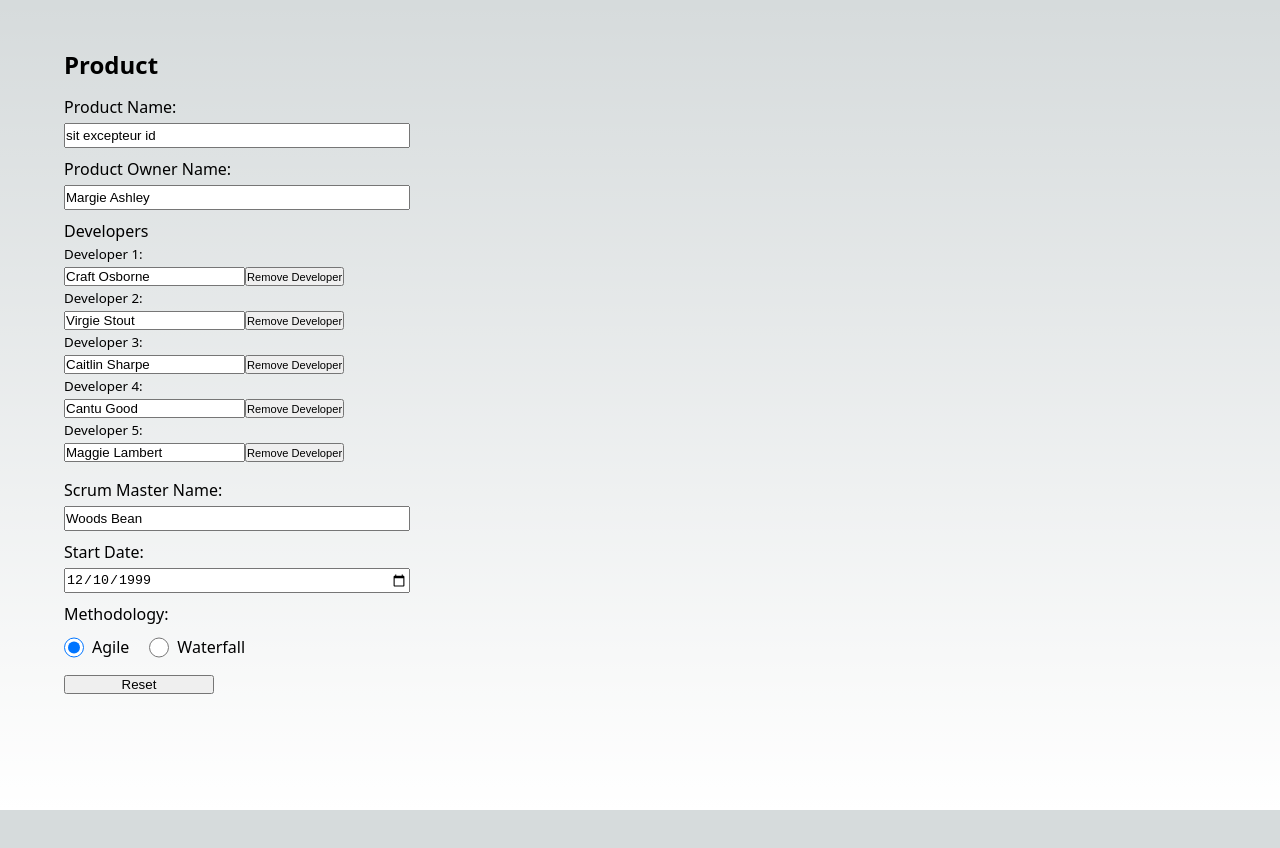
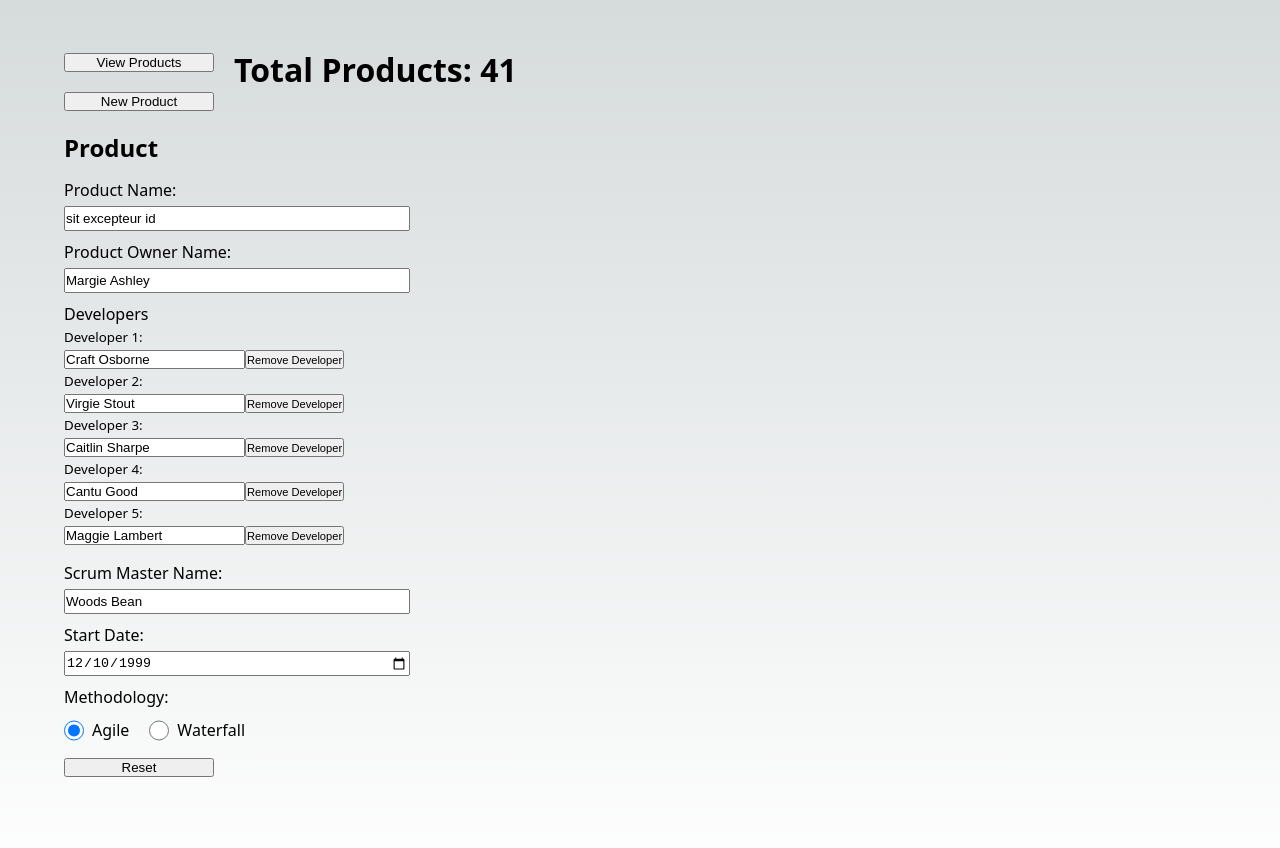
Before and after one commit to colespen/Spencer-Cole-IS24-full-stack-competition-req97073, a Next.js app: page /product/1 in a window 1280 px wide. Shown: the top 848 px of the page. Before the commit the page ends 810 px from the top, so only its background shows below. Built offline with nearby package versions, Linux system fonts and the light colour scheme.

Commit message:
edit cleanup

```diff
--- /dev/null
+++ b/src/components/Header.jsx
@@ -0,0 +1,29 @@
+import styles from "../styles/Home.module.scss";
+
+const Header = (props) => {
+  const {
+    handleFetchProducts,
+    handleNewProduct,
+    products,
+    view
+  } = props;
+
+  return (
+    <header className={styles.header}>
+      <nav className={styles.nav}>
+        <button onClick={handleFetchProducts}>
+          {view === "TABLE" ? "Update" : "View"} Products
+        </button>
+        <button onClick={handleNewProduct}>
+          New Product
+        </button>
+      </nav >
+      <div className={styles.productCount}>
+        <h1>Total Products: {products.length}
+          </h1>
+      </div>
+    </header>
+  );
+};
+
+export default Header;
--- a/src/components/Layout.jsx
+++ b/src/components/Layout.jsx
@@ -1,9 +1,15 @@
 import Head from "next/head";
-
+import Header from "./Header";
 import styles from '../styles/Home.module.scss';
 
-export default function Layout({ children }) {
-
+export default function Layout(post) {
+  const {
+    children,
+    handleFetchProducts,
+    handleNewProduct,
+    products,
+    view
+  } = post;
   return (
     <div className={styles.mainContainer}>
       <main className={styles.main}>
@@ -15,6 +21,13 @@ export default function Layout({ children }) {
           <link rel="icon" href="" />
         </Head>
 
+        <Header
+          handleFetchProducts={handleFetchProducts}
+          handleNewProduct={handleNewProduct}
+          products={products}
+          view={view}
+        />
+
         {children}
 
       </main>
--- a/src/components/ProductForm.jsx
+++ b/src/components/ProductForm.jsx
@@ -1,21 +1,19 @@
 import { useState } from "react";
 import { Tooltip } from "react-tooltip";
 
+import { saveProduct } from "../services/products";
 
 import 'react-tooltip/dist/react-tooltip.css';
 import styles from "../styles/Home.module.scss";
 
 const ProductForm = (props) => {
   const {
-    saveProduct,
     setProducts,
     id,
     product,
     formType,
-    setView
+    setView,
   } = props;
-  console.log("ProductForm - product: ", product);
-  // console.log("ProductForm - formType: ", formType);
 
   const [newProduct, setNewProduct] = useState(product || {
     productName: "",
@@ -26,15 +24,9 @@ const ProductForm = (props) => {
     methodology: "",
   });
 
-  console.log("newProduct.methodology", newProduct.methodology)
-
-  // console.log("newProduct: ", newProduct);
-  // const [errorMessage, setErrorMessage] = useState("");
-
   const handleSaveProduct = () => {
     saveProduct(newProduct, setProducts);
   };
-
   const handleOnChange = (e) => {
     const { name, value, id } = e.target;
     let newVal = value;
@@ -46,7 +38,6 @@ const ProductForm = (props) => {
       [name]: name === "Developers" ? [newVal] : newVal,
     }));
   };
-
   // max 5 dev's
   const handleAddDeveloper = () => {
     if (newProduct.Developers.length < 5) {
@@ -63,7 +54,6 @@ const ProductForm = (props) => {
       Developers: prev.Developers.filter((_, i) => i !== index),
     }));
   };
-
   const handleDeveloperChange = (index, value) => {
     setNewProduct(prev => {
       const newDevelopers = [...prev.Developers];
@@ -91,7 +81,7 @@ const ProductForm = (props) => {
       return;
     } else {
       handleSaveProduct();
-      setView("TABLE")
+      // setView("TABLE")
       setNewProduct({
         productName: "",
         productOwnerName: "",
--- a/src/components/ProductTable.jsx
+++ b/src/components/ProductTable.jsx
@@ -13,8 +13,7 @@ const ProductTable = (props) => {
     router.push({
       pathname: "/product/[id]",
       query: {
-        id: product.id,
-        // formType,
+        id: product.id
       },
       // asPath: `product/${product.id}-${kebabCase(product.productName)}`
     });
--- a/src/pages/api/products.js
+++ b/src/pages/api/products.js
@@ -9,13 +9,12 @@ export default function handler(req, res) {
   switch (method) {
 
     case "GET":
+      console.log(req.query)
       // check for id then find and send match!
       if (Object.keys(req.query).length) {
-        // TODO: -- fix
         const id = parseInt(req.query.id);
         const match = data.find((product) => product.id === id);
         // console.log("GET -- match: ", match);
-
         if (!match) {
           res.status(404).json({ message: `product with id ${req.query.id} was not found` });
           return;
@@ -23,7 +22,6 @@ export default function handler(req, res) {
         res.status(200).json(match);
         return;
       }
-
       res.status(200).json(data);
       break;
 
--- a/src/pages/product/[id].jsx
+++ b/src/pages/product/[id].jsx
@@ -1,36 +1,53 @@
 import Layout from "../../components/Layout";
 import ProductForm from "../../components/ProductForm";
-import { fetchProductById } from "../../services/products";
+import { fetchProductById, fetchInitialProducts } from "../../services/products";
+// when [id].jsx is dynamically rendered w SSProps props '*' are undefined
+export async function getServerSideProps(context) {
+  const { id } = context.query;
 
-export async function getServerSideProps(context) {
-  const {id, formType } = context.query
-
-  const product = await fetchProductById(id)
-  // console.log("getServerSideProps - product: ", product)
-  // console.log("getServerSideProps -- formType: ", formType);
+  const product = await fetchProductById(id);
+  const products = await fetchInitialProducts();
+  // these work!
   return {
     props: {
       id,
       product,
-      // formType,
+      products
     }
   };
 };
 
-
 const EditProduct = (props) => {
+  //  ** = UNDEFINED
   const {
-    id,
-    product,
-    formType
+    id, // fetched with SSR
+    product, // SSR
+    view, // **
+    setView, // **
+    formType, // **
+    handleFetchProducts, // **
+    handleNewProduct, // **
+    setProducts, // **
+    products, // SSR
   } = props;
 
+  console.log("PROP:", formType)
+
   return (
-    <Layout>
-      <ProductForm
+    // NEED ACCESS TO THESE PROPS BELOW
+
+    <Layout // <-- in '/src/components/'
+      handleFetchProducts={handleFetchProducts} // **
+      handleNewProduct={handleNewProduct} // **
+      products={products} //this works now
+      view={view} // **
+    >
+      <ProductForm // < -- in '/src/components/'
         id={id}
         product={product}
-        // formType={formType}
+        formType={formType} // **
+        setProducts={setProducts} // **
+        setView={setView} // **
       />
     </Layout>
   );
```
Also changed, not shown: src/pages/index.jsx (+19 -27 lines).
